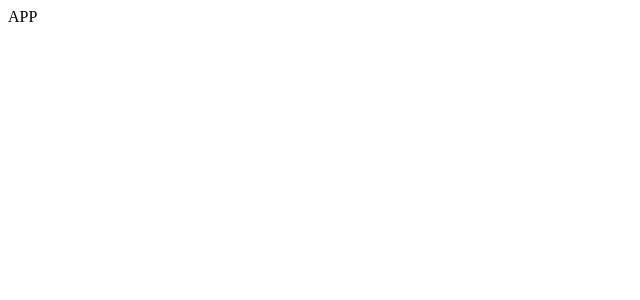
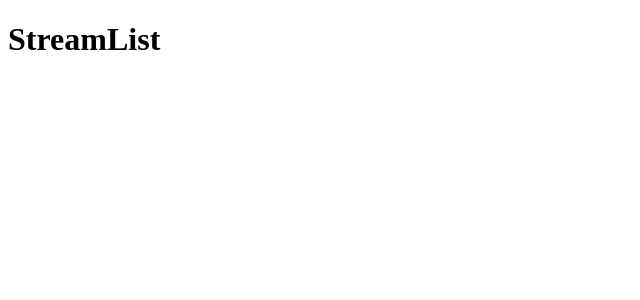
Before and after one commit to demola07/streams_app, a React (Create React App) app: page / in a window 1280 px wide. Shown: the top 300 px of the page, without its empty margins (0-640 px from the left). Built offline with nearby package versions, Linux system fonts and the light colour scheme.

Commit message:
create basic navigation between stream components

```diff
--- a/package.json
+++ b/package.json
@@ -8,6 +8,7 @@
     "@testing-library/user-event": "^7.2.1",
     "react": "^16.13.1",
     "react-dom": "^16.13.1",
+    "react-router-dom": "^5.2.0",
     "react-scripts": "3.4.3"
   },
   "scripts": {
--- a/src/components/App.js
+++ b/src/components/App.js
@@ -1,7 +1,25 @@
 import React from 'react'
+import { BrowserRouter, Link, Route } from 'react-router-dom'
+import StreamCreate from './streams/StreamCreate'
+import StreamEdit from './streams/StreamEdit'
+import StreamDelete from './streams/StreamDelete'
+import StreamShow from './streams/StreamShow'
+import StreamList from './streams/StreamList'
 
 const App = () => {
-	return <div>APP</div>
+	return (
+		<div>
+			<BrowserRouter>
+				<div>
+					<Route path="/" exact component={StreamList}></Route>
+					<Route path="/streams/new" exact component={StreamCreate}></Route>
+					<Route path="/streams/edit" exact component={StreamEdit}></Route>
+					<Route path="/streams/delete" exact component={StreamDelete}></Route>
+					<Route path="/streams/show" exact component={StreamShow}></Route>
+				</div>
+			</BrowserRouter>
+		</div>
+	)
 }
 
 export default App
```
Also changed, not shown: 1 other file (tests, documents, lock files or other folders).
